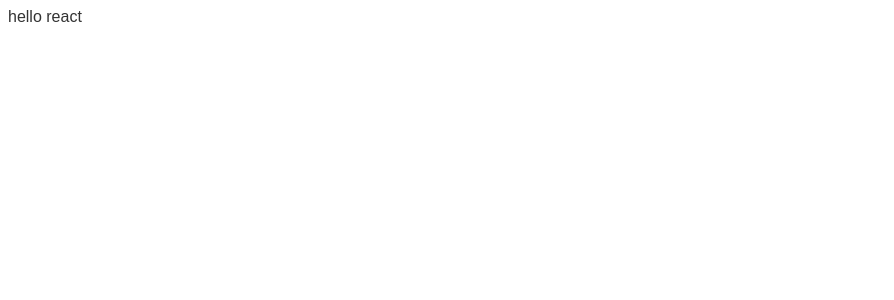
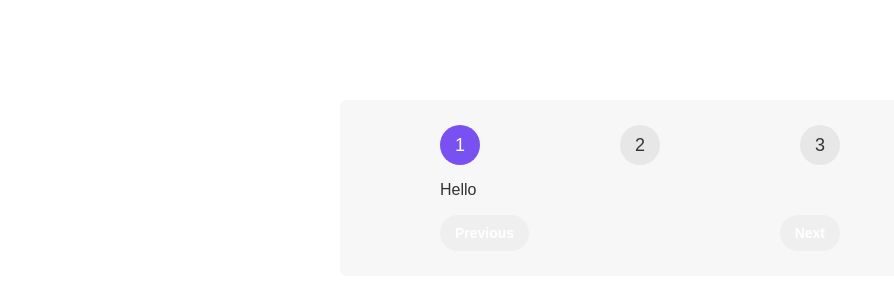
Before and after one commit to itsbhavsagar/steps, a React (Create React App) app: page / in a window 1280 px wide. Shown: the top 300 px of the page, without its empty margins (0-894 px from the left). Built offline with nearby package versions, Linux system fonts and the light colour scheme.

Commit message:
created first component

```diff
--- a/src/App.js
+++ b/src/App.js
@@ -1,3 +1,26 @@
+const messages = [
+  "Learn React ⚛️",
+  "Apply for jobs 💼",
+  "Invest your new income 🤑",
+];
+
 export default function App() {
-  return <div>hello react</div>;
+  return (
+    <div className="steps">
+      <div className="numbers">
+        <div className="active">1</div>
+        <div>2</div>
+        <div>3</div>
+      </div>
+      <p className="mesage">Hello</p>
+      <div className="buttons">
+        <button style={{ backgroudColor: "#7950f2", color: "#fff" }}>
+          Previous
+        </button>
+        <button style={{ backgroudColor: "#7950f2", color: "#fff" }}>
+          Next
+        </button>
+      </div>
+    </div>
+  );
 }
--- a/src/index.css
+++ b/src/index.css
@@ -1,9 +1,5 @@
 /*
-const messages = [
-  "Learn React ⚛️",
-  "Apply for jobs 💼",
-  "Invest your new income 🤑",
-];
+
  */
 
 * {
```
